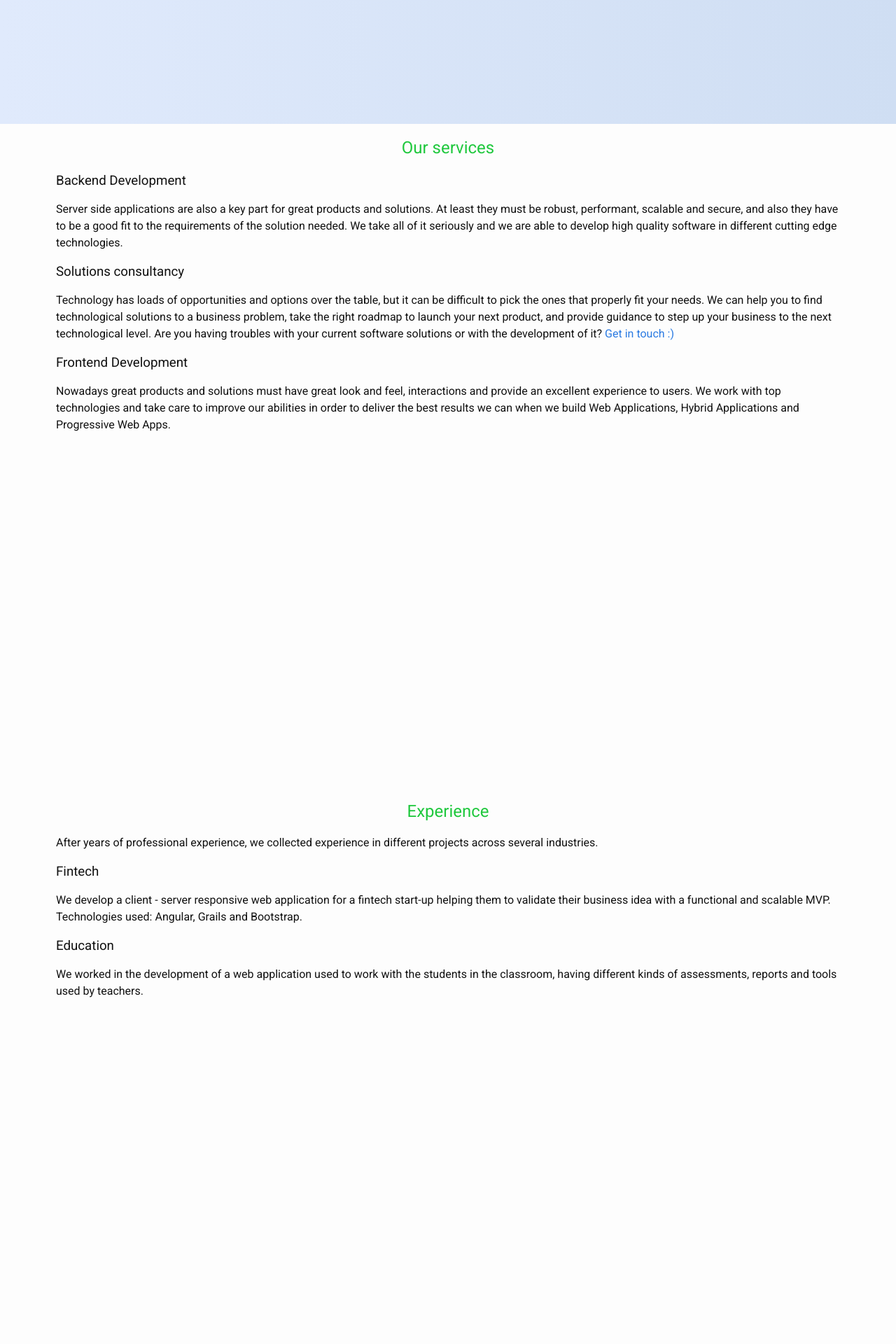
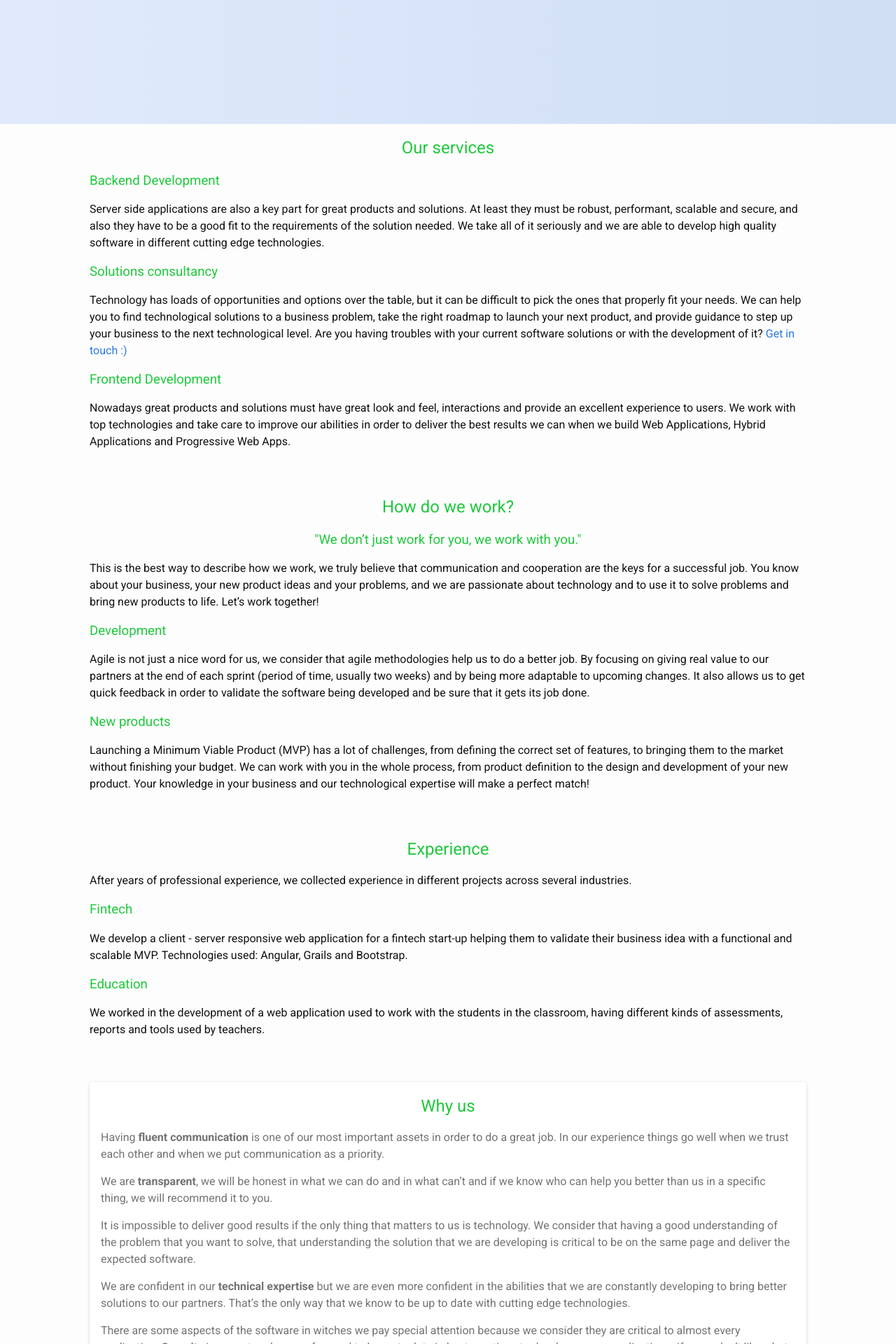
Before and after one commit to noRoof/noroof.github.io, a Jekyll site: the page built from index.html, in a window 1280 px wide. Shown: the part 723-2643 px from the top of the page at 70% size. Built offline with Jekyll 4.4.1, drawn with Linux system fonts in a browser that asks for light colours; some of the changed text lies outside the part shown.

Commit message:
missing sections added

```diff
--- a/_config.yml
+++ b/_config.yml
@@ -1,24 +1,7 @@
-# Welcome to Jekyll!
-#
-# This config file is meant for settings that affect your whole blog, values
-# which you are expected to set up once and rarely edit after that. If you find
-# yourself editing this file very often, consider using Jekyll's data files
-# feature for the data you need to update frequently.
-#
-# For technical reasons, this file is *NOT* reloaded automatically when you use
-# 'bundle exec jekyll serve'. If you change this file, please restart the server process.
-#
-# If you need help with YAML syntax, here are some quick references for you:
-# https://learn-the-web.algonquindesign.ca/topics/markdown-yaml-cheat-sheet/#yaml
-# https://learnxinyminutes.com/docs/yaml/
-#
-# Site settings
-# These are used to personalize your new site. If you look in the HTML files,
-# you will see them accessed via {{ site.title }}, {{ site.email }}, and so on.
-# You can create any custom variable you would like, and they will be accessible
-# in the templates via {{ site.myvariable }}.
 collections:
   services:
+  process:
+  why:
 defaults:
   - scope:
       path: ""
--- a/_sass/noroof/_layout.scss
+++ b/_sass/noroof/_layout.scss
@@ -95,6 +95,7 @@ nav {
     background-color: #e0eafc; /* fallback for old browsers */
     border-bottom: 1px solid $grey-color-light;
     width: calc(100% - 2rem);
+    z-index: 1;
   }
   .sections {
     display: flex;
@@ -111,12 +112,36 @@ nav {
 }
 
 section {
-  min-height: 100vh;
-  margin: 0 5rem;
+  margin: 0 8rem;
 
   h2 {
     text-align: center;
     color: $primary-green;
+  }
+
+  h3 {
+    color: $primary-green;
+  }
+
+  article.card {
+    box-sizing: border-box;
+    background-color: white;
+    box-shadow: rgba(0, 0, 0, 0.2) 0px 3px 1px -2px, rgba(0, 0, 0, 0.14) 0px 2px 2px 0px, rgba(0, 0, 0, 0.12) 0px 1px 5px 0px;
+    padding: 1rem;
+    color: #737373;
+    border-radius: 4px;
+    position: relative;
+  }
+
+  &#process {
+    h3 {
+      text-align: center;
+    }
+    article {
+      h3 {
+        text-align: left;
+      }
+    }
   }
 }
 
@@ -150,7 +175,7 @@ form {
   line-height: $base-line-height * $base-font-size * 2.25;
 
   .nav-trigger {
-      display: none;
+    display: none;
   }
 
   .menu-icon {
--- a/index.html
+++ b/index.html
@@ -35,6 +35,16 @@ subtitle: Home
     </article>
     {% endfor %}
   </section>
+  <section id="process">
+    <h2>How do we work?</h2>
+    <h3>&quot;We don’t just work for you, we work with you.&quot;</h3>
+    <p>This is the best way to describe how we work, we truly believe that communication and cooperation are the keys for a successful job. You know about your business, your new product ideas and your problems, and we are passionate about technology and to use it to solve problems and bring new products to life. Let’s work together!</p>
+    {% for article in site.process %}
+    <article>
+      {{article.content}}
+    </article>
+    {% endfor %}
+  </section>
   <section id="past-experience">
     <h2>Experience</h2>
     <p>After years of professional experience, we collected experience in different projects across several industries.
@@ -48,6 +58,13 @@ subtitle: Home
       <h3>Education</h3>
       <p>We worked in the development of a web application used to work with the students in the classroom, having
         different kinds of assessments, reports and tools used by teachers.</p>
+    </article>
+  </section>
+  <section id="why-us">
+    <article class="card">
+      {% for article in site.why %}
+        {{article.content}}
+      {% endfor %}
     </article>
   </section>
   <section id="contact">
@@ -73,7 +90,6 @@ subtitle: Home
       <input type="hidden" name="_next" value="https://noroofdevelopment.com/thanks.html" />
       <input type="text" name="_gotcha" style="display:none" />
       <button type="submit">Send</button>
-
     </form>
   </section>
 </main>
```
Also changed, not shown: _process/development.md (added, +6 -0 lines), _process/products.md (added, +6 -0 lines), _why/why.md (added, +16 -0 lines).
